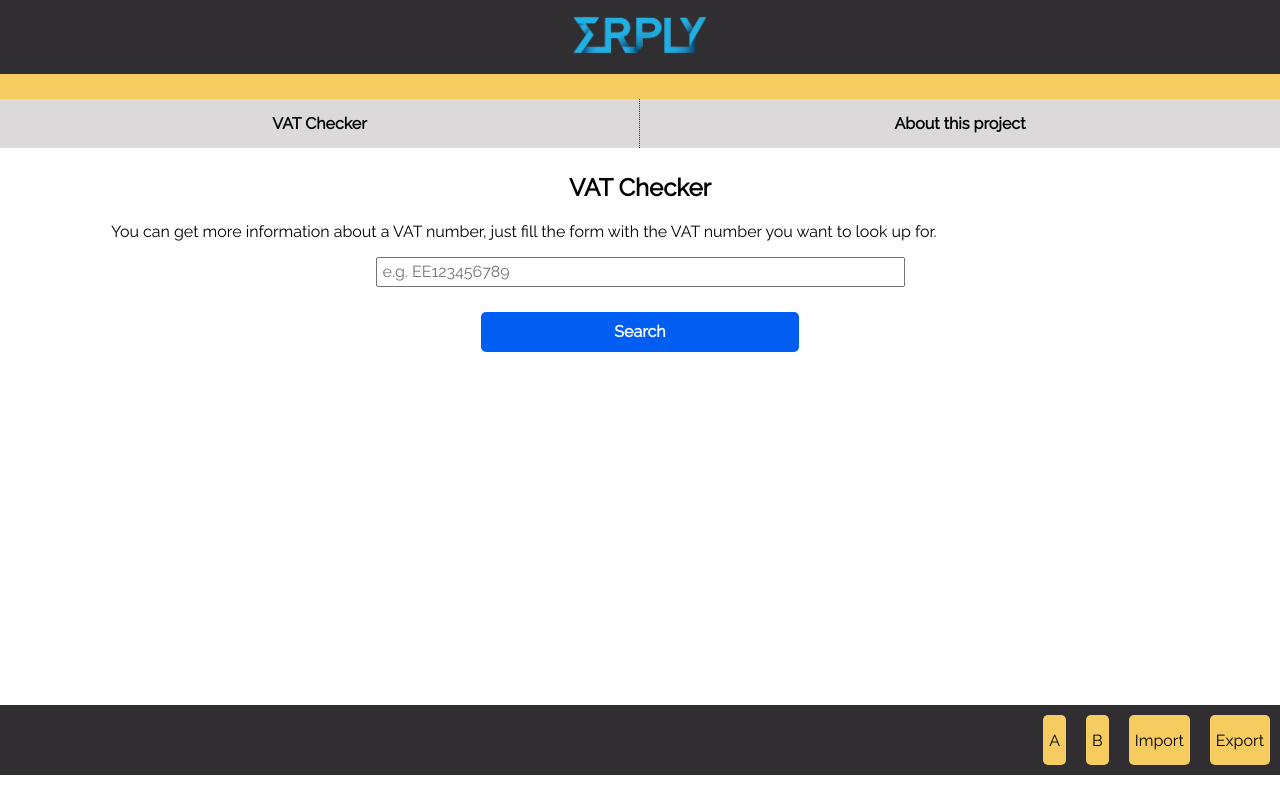
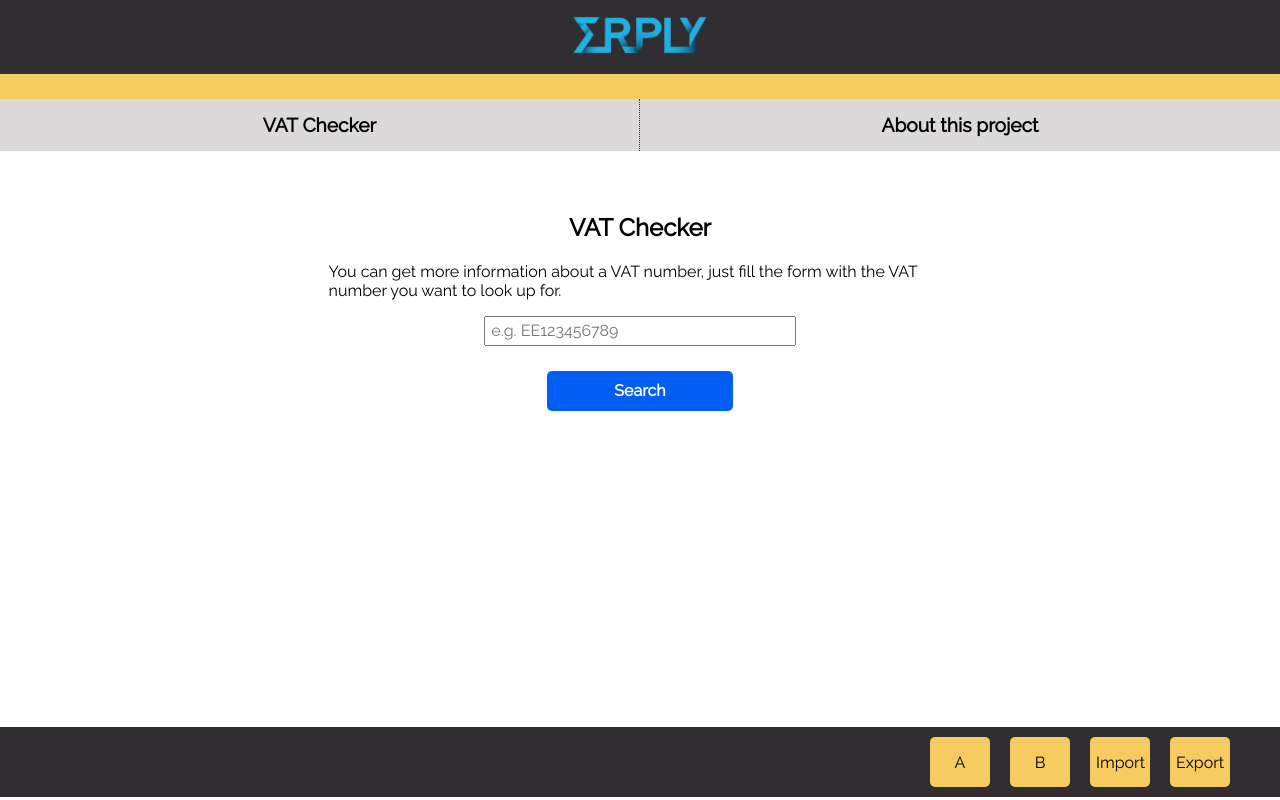
Before and after one commit to rrorrolfo/vat_checker, a React (Create React App) app: page / in a window 1280 px wide. Built offline with nearby package versions, Linux system fonts and the light colour scheme.

Commit message:
Styled layout for desktop screens

```diff
--- a/src/App.css
+++ b/src/App.css
@@ -37,6 +37,7 @@ button:hover {
   --blue-color: #005FF2;
   --green-color: rgb(29, 167, 1);
   --red-color: rgb(190, 0, 0);
+  --grey-color: rgb(219, 217, 217);
 }
 
 /********* Typography ********/
@@ -57,6 +58,7 @@ button {
   margin: 10px;
   border-radius: 5px;
   font-size: 1rem;
+  width: 60px;
 }
 
 /********* Header ********/
@@ -83,7 +85,7 @@ header {
   justify-content: space-around;
   margin: 0;
   padding: 0;
-  background-color: rgb(219, 217, 217);
+  background-color: var(--grey-color);
 }
 
 #mainNav li {
@@ -193,5 +195,31 @@ form h2 {
 
 footer {
   background-color: var(--black-color);
-  text-align: right;
+  text-align: center;
 }
+
+
+/********* Media Queries ********/
+
+@media(min-width: 1024px) {
+
+  #mainNav {
+    font-size: 1.2rem;
+  }
+
+  #form_container,
+  #about {
+    width: 60%;
+    margin: 22px auto;
+    padding-top: 15px;
+  }
+
+  footer {
+    text-align: right;
+  }
+
+  footer button:last-child {
+    margin-right: 50px;
+  }
+
+}
```
